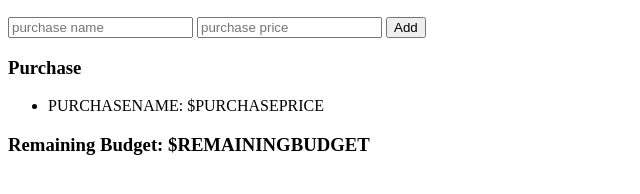
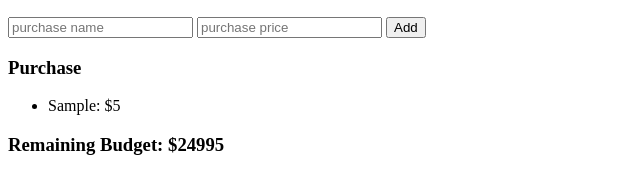
Before and after one commit to andydubois/tier-1-synopsis, a plain HTML site: page index.html in a window 1280 px wide. Both pictures are taken after typing "Sample", "5" into the empty fields and a click on the button "Add". Shown: the part 110-304 px from the top of the page, without its empty margins (0-640 px from the left). Drawn offline with Linux system fonts and the light colour scheme.

Commit message:
finished off practice exercie, can add item and price and it will be displayed on the screen in an unorderered list

```diff
--- a/client.js
+++ b/client.js
@@ -16,9 +16,42 @@ function addPurchase(){
     purchases.push(newPurchase);
     //empty inputs
     $('#purchaseNameIn').val('');
-    $('#purchasePriceIn').val('');
+    $('#purchasePriceIn').val(''); //.val will always return a STRING
     //calculate remainingBudget
-}
+    calculateRemainingBudget();
+    //update DOM
+    displayPurchases();
+} //end addPurchase
+
+function calculateRemainingBudget(){
+    console.log('inCalculateRem....');
+    // loop through purchases array
+    let totalPrices = 0;
+    for ( let i = 0; i < purchases.length; i++){
+    //for each purchase, add up the total of all prices
+    totalPrices += Number(purchases [ i ].price);
+    } //end for loop
+    console.log( 'totalPrices:', totalPrices);
+    //subtract totalPrices from the budget for remainingBudget
+    const remainingBudget = budget - totalPrices;
+    //display remainingBudget
+    let el = $('#remainingBudgetOut');
+    el.empty();
+    el.append( remainingBudget );
+} //end calculateRemainingBudget
+
+function displayPurchases(){
+    console.log(displayPurchases)
+    //target output by ID
+    let el = $('#purchasesOut');
+    //empty
+    el.empty();
+    //loop through purchases array
+    for (purchase of purchases) {
+    //for each purchase, create a list item
+    el.append( '<li>' + purchase.name + ': $' + purchase.price + '</li>' );
+    } //end for loop
+} //end displayPurchases
 
 function readyNow() {
     //display budget
@@ -28,4 +61,6 @@ el.empty();
 el.append( budget );
 //handle click event
 $('#addPurchaseButton').on('click', addPurchase);
+//init display remainingBudget
+calculateRemainingBudget();
 } //end readyNow
--- a/index.html
+++ b/index.html
@@ -15,9 +15,8 @@
     <input type='number' placeholder='purchase price' id='purchasePriceIn'>
     <button id='addPurchaseButton'>Add</button>
   <h3>Purchase</h3>
-  <ul>
-    <li>PURCHASENAME: $PURCHASEPRICE</li>
+  <ul id = 'purchasesOut'>
   </ul>
- <h3>Remaining Budget: $<span id='remainingBudgetOut'>REMAININGBUDGET</span></h3>
+ <h3>Remaining Budget: $<span id='remainingBudgetOut'></span></h3>
 </body>
 </html>
```
